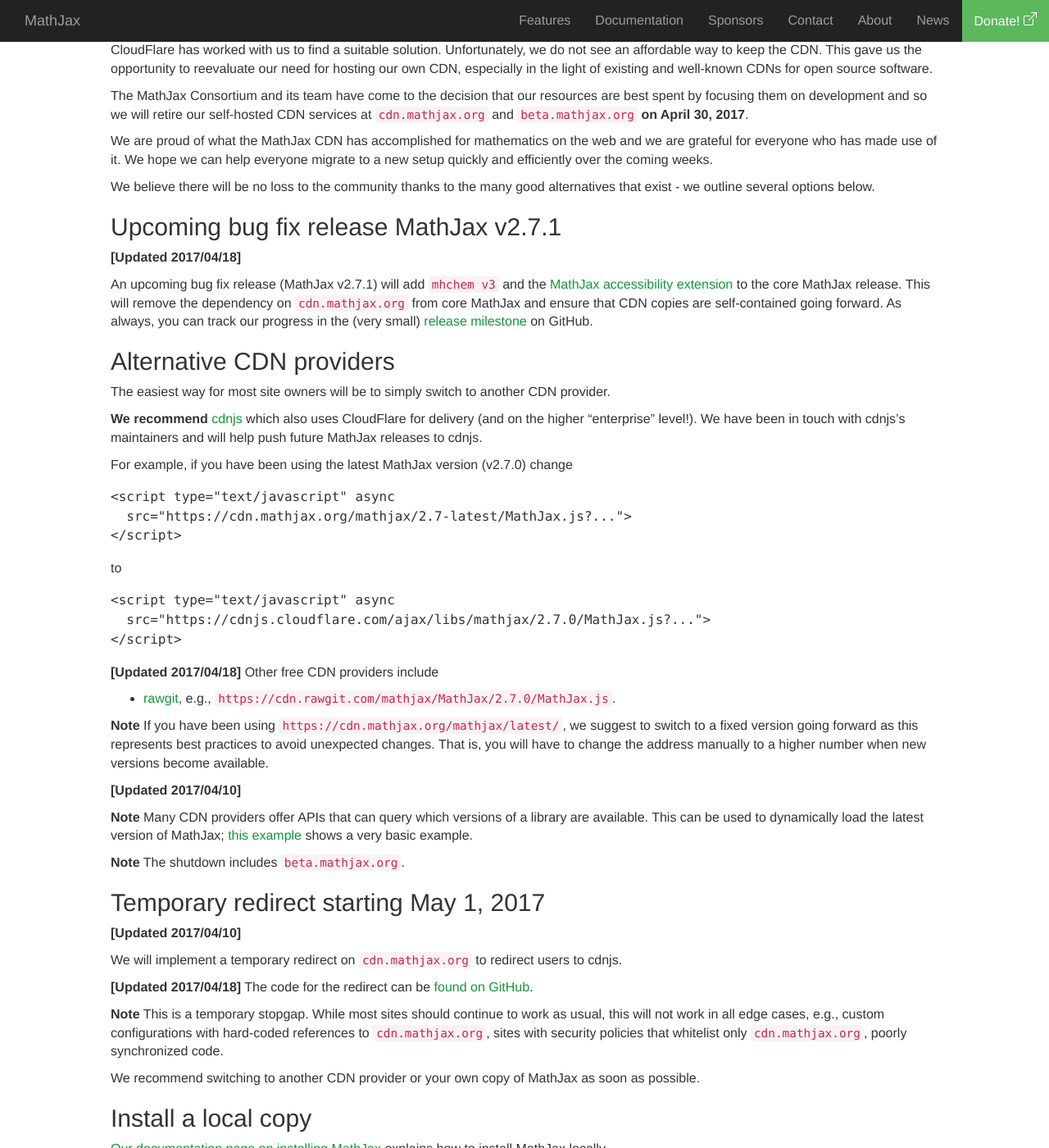
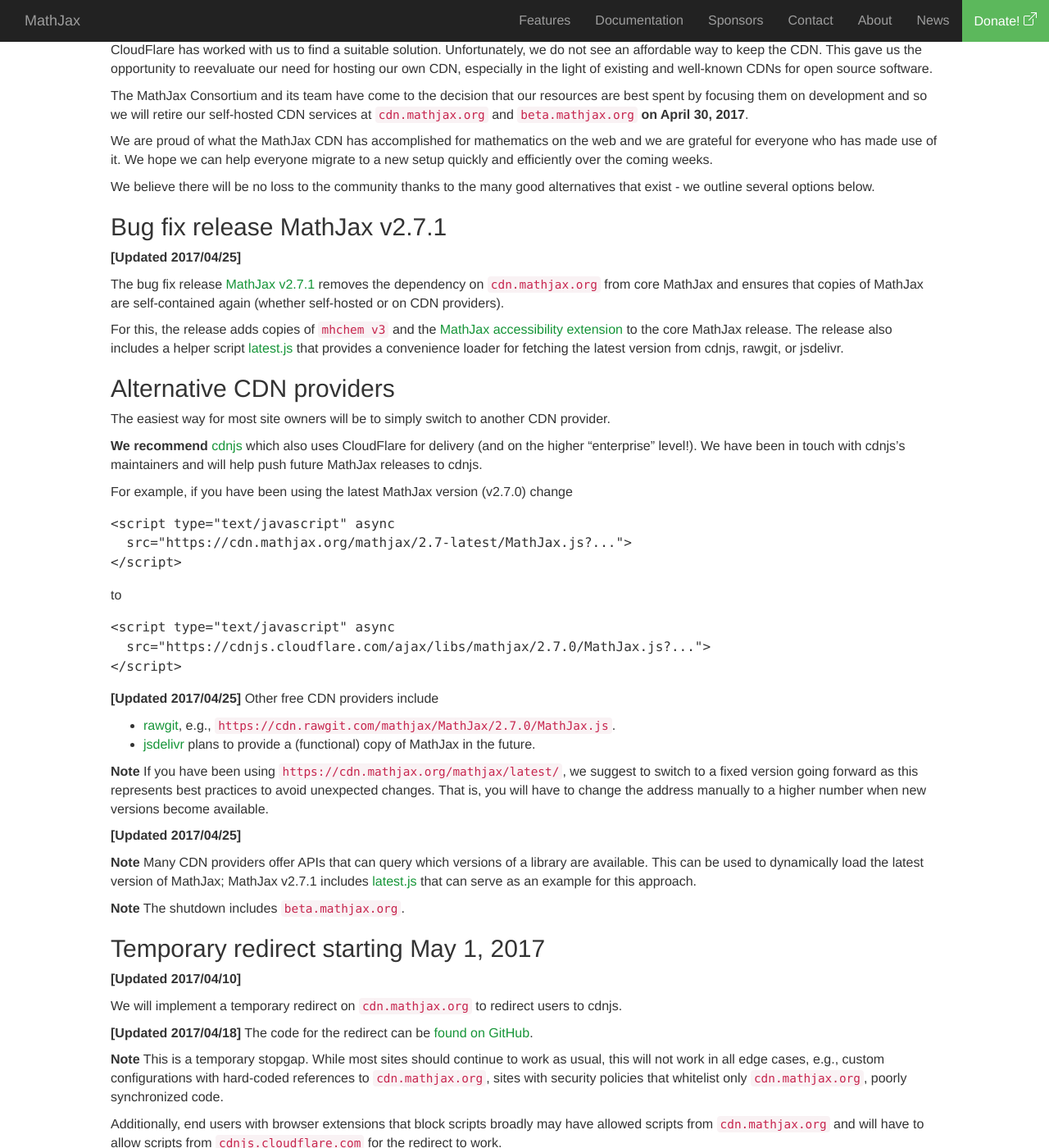
Before and after one commit to mathjax/MathJax-website, a Jekyll site: the page built from _posts/2017/2017-03-31-cdn-shutting-down.md, in a window 1280 px wide and 1400 px high, scrolled down 670 px. Shown: the whole window at 82% size. Built offline with Jekyll 4.4.1, drawn with Linux system fonts in a browser that asks for light colours; nearby versions of some CDN libraries; some of the changed text lies outside the part shown.

Commit message:
[cdn shutdown] update: 2.7.1, latest.js, jsdelivr

````diff
--- a/_posts/2017/2017-03-31-cdn-shutting-down.md
+++ b/_posts/2017/2017-03-31-cdn-shutting-down.md
@@ -10,7 +10,7 @@
 
 **The MathJax CDN hosted at [cdn.mathjax.org](cdn.mathjax.org) will be shutting down on April 30, 2017. <br> Current and future releases available on other CDN providers.**
 
-**Last Update: 2017/04/18** Please check for updates marked *[Updated 2017/04/10]*,*[Updated 2017/04/18]*.
+**Last Update: 2017/04/25** Please check for updates marked *[Updated 2017/04/10]*, *[Updated 2017/04/18]*, *[Updated 2017/04/25]*.
 
 
 ## Background
@@ -27,11 +27,14 @@
 
 We believe there will be no loss to the community thanks to the many good alternatives that exist - we outline several options below.
 
-## Upcoming bug fix release MathJax v2.7.1
+## Bug fix release MathJax v2.7.1
 
-**[Updated 2017/04/18]**
+**[Updated 2017/04/25]**
 
-An upcoming bug fix release (MathJax v2.7.1) will add `mhchem v3` and the [MathJax accessibility extension](https://github.com/mathjax/MathJax-a11y) to the core MathJax release. This will remove the dependency on `cdn.mathjax.org` from core MathJax and ensure that CDN copies are self-contained going forward. As always, you can track our progress in the (very small) [release milestone](https://github.com/mathjax/MathJax/milestone/15) on GitHub.
+The bug fix release [MathJax v2.7.1](https://github.com/mathjax/MathJax/releases/tag/2.7.1) removes the dependency on `cdn.mathjax.org` from core MathJax and ensures that copies of MathJax are self-contained again (whether self-hosted or on CDN providers).
+
+For this, the release adds copies of `mhchem v3` and the [MathJax accessibility extension](https://github.com/mathjax/MathJax-a11y) to the core MathJax release.
+The release also includes a helper script [latest.js](https://github.com/mathjax/MathJax/blob/2.7.1/unpacked/latest.js) that provides a convenience loader for fetching the latest version from cdnjs, rawgit, or jsdelivr.
 
 ## Alternative CDN providers
 
@@ -56,16 +59,16 @@
 ```
 
 
-**[Updated 2017/04/18]** Other free CDN providers include
+**[Updated 2017/04/25]** Other free CDN providers include
 * [rawgit](https://rawgit.com), e.g., `https://cdn.rawgit.com/mathjax/MathJax/2.7.0/MathJax.js`.
-<!--* [jsdelivr](https://jsdelivr.com) TBA-->
+* [jsdelivr](https://jsdelivr.com) plans to provide a (functional) copy of MathJax in the future.
 
 
 **Note** If you have been using `https://cdn.mathjax.org/mathjax/latest/`, we suggest to switch to a fixed version going forward as this represents best practices to avoid unexpected changes.  That is, you will have to change the address manually to a higher number when new versions become available.
 
-**[Updated 2017/04/10]**
+**[Updated 2017/04/25]**
 
-**Note** Many CDN providers offer APIs that can query which versions of a library are available. This can be used to dynamically load the latest version of MathJax; [this example](https://codepen.io/pkra/pen/GWePxW) shows a very basic example.
+**Note** Many CDN providers offer APIs that can query which versions of a library are available. This can be used to dynamically load the latest version of MathJax; MathJax v2.7.1 includes [latest.js](https://github.com/mathjax/MathJax/blob/2.7.1/unpacked/latest.js) that can serve as an example for this approach.
 
 **Note** The shutdown includes `beta.mathjax.org`.
 
@@ -79,6 +82,8 @@
 **[Updated 2017/04/18]** The code for the redirect can be [found on GitHub](https://github.com/mathjax/cdn-redirect).
 
 **Note** This is a temporary stopgap. While most sites should continue to work as usual, this will not work in all edge cases, e.g., custom configurations with hard-coded references to `cdn.mathjax.org`, sites with security policies that whitelist only `cdn.mathjax.org`, poorly synchronized code.
+
+Additionally, end users with browser extensions that block scripts broadly may have allowed scripts from `cdn.mathjax.org` and will have to allow scripts from `cdnjs.cloudflare.com` for the redirect to work.
 
 We recommend switching to another CDN provider or your own copy of MathJax as soon as possible.
 
````
Also changed, not shown: other parts of _posts/2017/2017-03-31-cdn-shutting-down.md (+1 -1 lines).
